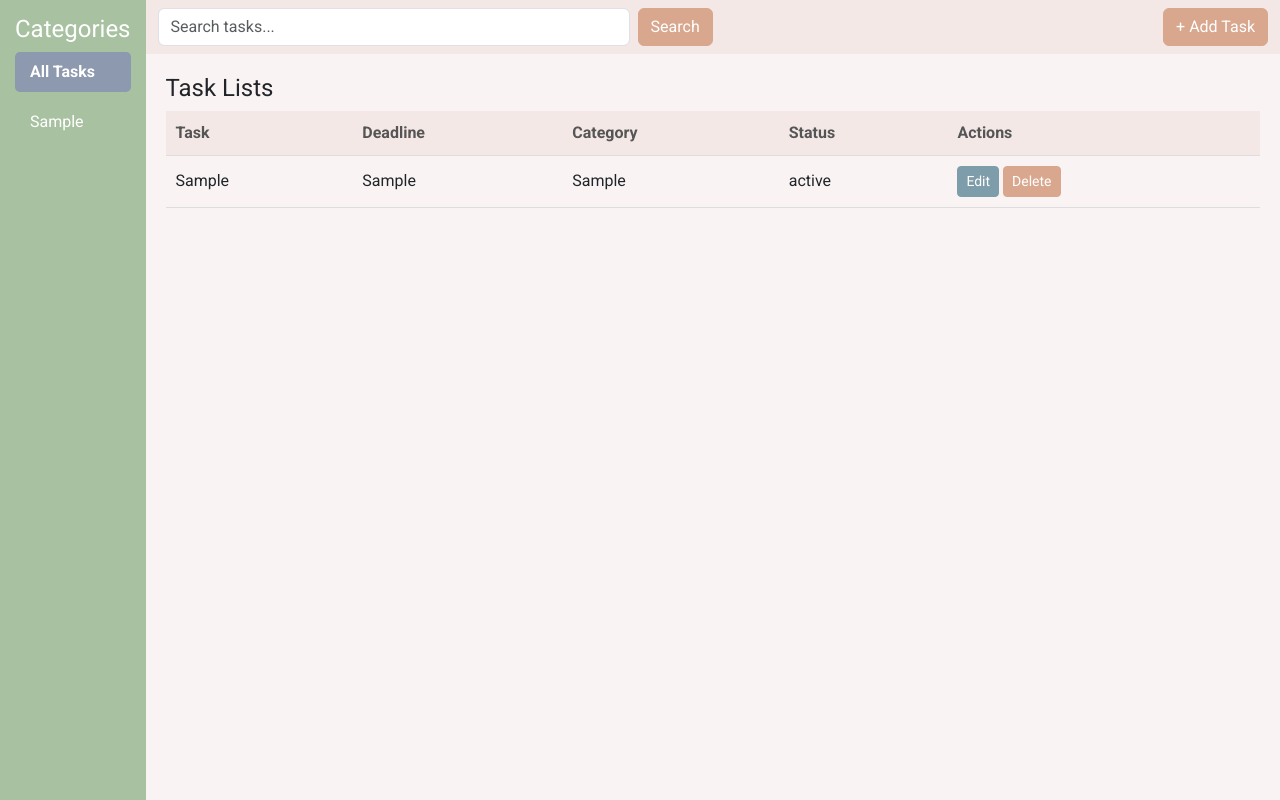
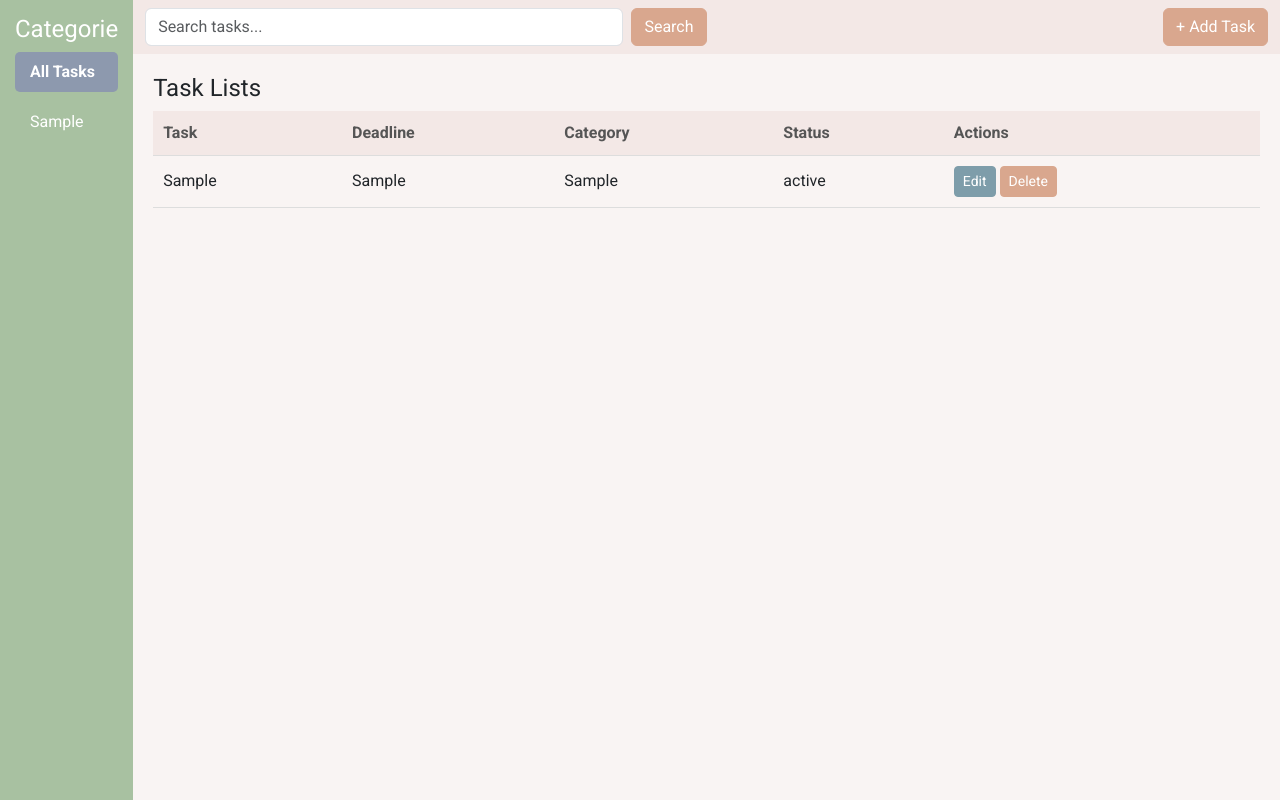
Before and after one commit to zltwist/web-to-do-list, a PHP site: page /index.php in a window 1280 px wide. Run offline with PHP 8.4, Linux system fonts and the light colour scheme; tables that the repository leaves empty or names only in its code hold one stand-in row (values such as "Sample post").

Commit message:
Memperbarui File idenx.php dengan perubahan baru

```diff
--- a/index.php
+++ b/index.php
@@ -161,7 +161,7 @@ $categories = $conn->query("SELECT DISTINCT category FROM tasks ORDER BY categor
     <div class="d-flex">
         <!-- Sidebar -->
         <div class="sidebar">
-            <h4>Categories</h4>
+            <h4>Categorie</h4>
             <a href="?" class="<?php echo ($categoryFilter == '') ? 'active' : ''; ?>">All Tasks</a>
             <?php while ($cat = $categories->fetch_assoc()): ?>
                 <a href="?category=<?php echo htmlspecialchars($cat['category']); ?>"
```
